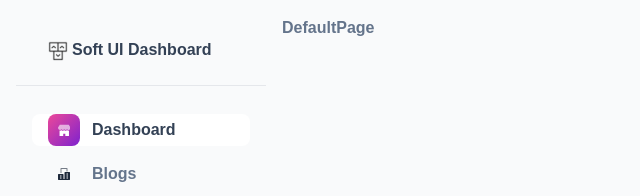
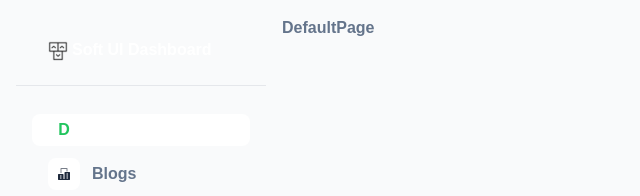
Before and after one commit to codergalib20/docs-portfolio, a Next.js app: page /admin/dashboard in a window 1280 px wide. Shown: the top 196 px of the page, without its empty margins (0-640 px from the left). Built offline with nearby package versions, Linux system fonts and the light colour scheme.

Commit message:
commited

```diff
--- a/src/@core/dashboard/sidebar.tsx
+++ b/src/@core/dashboard/sidebar.tsx
@@ -13,10 +13,10 @@ const Sidebar: FC<Props> = () => {
     return (
         <motion.aside initial={{ opacity: 0 }}
             animate={{ opacity: 1 }}
-            exit={{ opacity: 0 }} className="ease-nav-brand z-990 inset-y-0 my-4 ml-4 block w-full -translate-x-full flex-wrap items-center justify-between overflow-y-auto rounded-2xl border-0 bg-red-500 p-0 antialiased shadow-none transition-transform duration-200 xl:left-0 xl:translate-x-0 h-full overflow-y-scroll bg-transparent">
+            exit={{ opacity: 0 }} className="ease-nav-brand z-990 inset-y-0 my-4 ml-4 block w-full -translate-x-full flex-wrap items-center justify-between rounded-2xl border-0 bg-[#332C39] overflow-y-scroll p-0 antialiased shadow-none transition-transform duration-200 xl:left-0 xl:translate-x-0 h-full bg-transparent">
             <div className="h-19.5">
-                <i className="absolute top-0 right-0 hidden p-4 opacity-50 cursor-pointer fas fa-times text-slate-400 xl:hidden" sidenav-close></i>
-                <a className="block px-8 py-6 m-0 text-sm whitespace-nowrap text-slate-700" href="javascript:;" target="_blank">
+                <i className="absolute top-0 right-0 hidden p-4 opacity-50 cursor-pointer fas fa-times xl:hidden" sidenav-close></i>
+                <a className="block px-8 py-6 m-0 text-sm whitespace-nowrap text-white" href="javascript:;" target="_blank">
                     <Image width="20" height="20" src="/assets/img/logo-ct.png" className="inline h-full max-w-full transition-all duration-200 ease-nav-brand max-h-8" alt="main_logo" />
                     <span className="ml-1 font-semibold transition-all duration-200 ease-nav-brand">Soft UI Dashboard</span>
                 </a>
@@ -27,27 +27,9 @@ const Sidebar: FC<Props> = () => {
             <div className="py-4 overflow-y-scroll items-center block w-auto max-h-screen overflow-auto h-sidenav grow basis-full">
                 <ul className="flex flex-col pl-0 mb-0">
                     <li className="mt-3 w-full">
-                        <Link href={mainUrl} className={`py-2.7 shadow-soft-xl text-sm ease-nav-brand my-0 mx-4 flex items-center whitespace-nowrap rounded-lg ${!query.tab ? "bg-white" : ''} px-4 font-semibold text-slate-700 transition-colors`}>
-                            <div className="bg-gradient-to-tl from-purple-700 to-pink-500 shadow-soft-2xl mr-2 flex h-8 w-8 items-center justify-center rounded-lg bg-white bg-center stroke-0 text-center xl:p-2.5">
-                                <svg width="12px" height="12px" viewBox="0 0 45 40" version="1.1" xmlns="http://www.w3.org/2000/svg">
-                                    <title>shop</title>
-                                    <g stroke="none" stroke-width="1" fill="none" fill-rule="evenodd">
-                                        <g transform="translate(-1716.000000, -439.000000)" fill="#FFFFFF" fill-rule="nonzero">
-                                            <g transform="translate(1716.000000, 291.000000)">
-                                                <g transform="translate(0.000000, 148.000000)">
-                                                    <path
-                                                        className="opacity-60"
-                                                        d="M46.7199583,10.7414583 L40.8449583,0.949791667 C40.4909749,0.360605034 39.8540131,0 39.1666667,0 L7.83333333,0 C7.1459869,0 6.50902508,0.360605034 6.15504167,0.949791667 L0.280041667,10.7414583 C0.0969176761,11.0460037 -1.23209662e-05,11.3946378 -1.23209662e-05,11.75 C-0.00758042603,16.0663731 3.48367543,19.5725301 7.80004167,19.5833333 L7.81570833,19.5833333 C9.75003686,19.5882688 11.6168794,18.8726691 13.0522917,17.5760417 C16.0171492,20.2556967 20.5292675,20.2556967 23.494125,17.5760417 C26.4604562,20.2616016 30.9794188,20.2616016 33.94575,17.5760417 C36.2421905,19.6477597 39.5441143,20.1708521 42.3684437,18.9103691 C45.1927731,17.649886 47.0084685,14.8428276 47.0000295,11.75 C47.0000295,11.3946378 46.9030823,11.0460037 46.7199583,10.7414583 Z"
-                                                    ></path>
-                                                    <path
-                                                        className=""
-                                                        d="M39.198,22.4912623 C37.3776246,22.4928106 35.5817531,22.0149171 33.951625,21.0951667 L33.92225,21.1107282 C31.1430221,22.6838032 27.9255001,22.9318916 24.9844167,21.7998837 C24.4750389,21.605469 23.9777983,21.3722567 23.4960833,21.1018359 L23.4745417,21.1129513 C20.6961809,22.6871153 17.4786145,22.9344611 14.5386667,21.7998837 C14.029926,21.6054643 13.533337,21.3722507 13.0522917,21.1018359 C11.4250962,22.0190609 9.63246555,22.4947009 7.81570833,22.4912623 C7.16510551,22.4842162 6.51607673,22.4173045 5.875,22.2911849 L5.875,44.7220845 C5.875,45.9498589 6.7517757,46.9451667 7.83333333,46.9451667 L19.5833333,46.9451667 L19.5833333,33.6066734 L27.4166667,33.6066734 L27.4166667,46.9451667 L39.1666667,46.9451667 C40.2482243,46.9451667 41.125,45.9498589 41.125,44.7220845 L41.125,22.2822926 C40.4887822,22.4116582 39.8442868,22.4815492 39.198,22.4912623 Z"
-                                                    ></path>
-                                                </g>
-                                            </g>
-                                        </g>
-                                    </g>
-                                </svg>
+                        <Link href={mainUrl} className={`py-2.7 shadow-soft-xl text-sm ease-nav-brand my-0 mx-4 flex items-center whitespace-nowrap rounded-lg ${!query.tab ? "bg-white text-[#332C39]" : ''} px-4 font-semibold text-white transition-colors`}>
+                            <div className="bg-gradient-to-tl shadow-soft-2xl mr-2 flex h-8 w-8 items-center justify-center rounded-lg bg-white bg-center stroke-0 text-center xl:p-2.5 text-green-500">
+                                D
                             </div>
                             <span className="ml-1 duration-300 opacity-100 pointer-events-none ease-soft">Dashboard</span>
                         </Link>
@@ -55,8 +37,8 @@ const Sidebar: FC<Props> = () => {
 
                     {/* Buttons============================= */}
                     <li className="mt-3 w-full">
-                        <Link href={`${mainUrl}?tab=blogs`} className={`${query.tab === 'blogs' && "bg-white"} py-2.7 text-sm ease-nav-brand my-0 mx-4 flex items-center whitespace-nowrap px-4 transition-colors`}>
-                            <div className={`shadow-soft-2xl mr-2 flex h-8 w-8 items-center justify-center rounded-lg bg-center stroke-0 text-center xl:p-2.5 ${query.tab === 'blogs' && "bg-white"}`}>
+                        <Link href={`${mainUrl}?tab=blogs`} className={`${query.tab === 'blogs' && "bg-white  text-[#332C39]"} py-2.7 text-sm ease-nav-brand my-0 mx-4 flex items-center whitespace-nowrap px-4 transition-colors`}>
+                            <div className={`shadow-soft-2xl mr-2 flex h-8 w-8 items-center justify-center rounded-lg bg-center stroke-0 text-center xl:p-2.5 bg-white`}>
                                 <svg width="12px" height="12px" viewBox="0 0 42 42" version="1.1" xmlns="http://www.w3.org/2000/svg">
                                     <title>office</title>
                                     <g stroke="none" stroke-width="1" fill="none" fill-rule="evenodd">
@@ -71,12 +53,12 @@ const Sidebar: FC<Props> = () => {
                                     </g>
                                 </svg>
                             </div>
-                            <span className="ml-1 duration-300 opacity-100 pointer-events-none ease-soft">Blogs</span>
+                            <span className="ml-1 duration-300 pointer-events-none ease-soft">Blogs</span>
                         </Link>
                     </li>
 
                     <li className="mt-3 w-full">
-                        <Link href={`${mainUrl}?tab=documents`} className={`${query.tab === 'documents' && "bg-white"} py-2.7 text-sm ease-nav-brand my-0 mx-4 flex items-center whitespace-nowrap px-4 transition-colors`}>
+                        <Link href={`${mainUrl}?tab=documents`} className={`${query.tab === 'documents' && "bg-white  text-[#332C39]"} py-2.7 text-sm ease-nav-brand my-0 mx-4 flex items-center whitespace-nowrap px-4 transition-colors`}>
                             <div className="shadow-soft-2xl mr-2 flex h-8 w-8 items-center justify-center rounded-lg bg-white bg-center stroke-0 text-center xl:p-2.5">
                                 <svg width="12px" height="12px" viewBox="0 0 43 36" version="1.1" xmlns="http://www.w3.org/2000/svg" >
                                     <title>credit-card</title>
```
